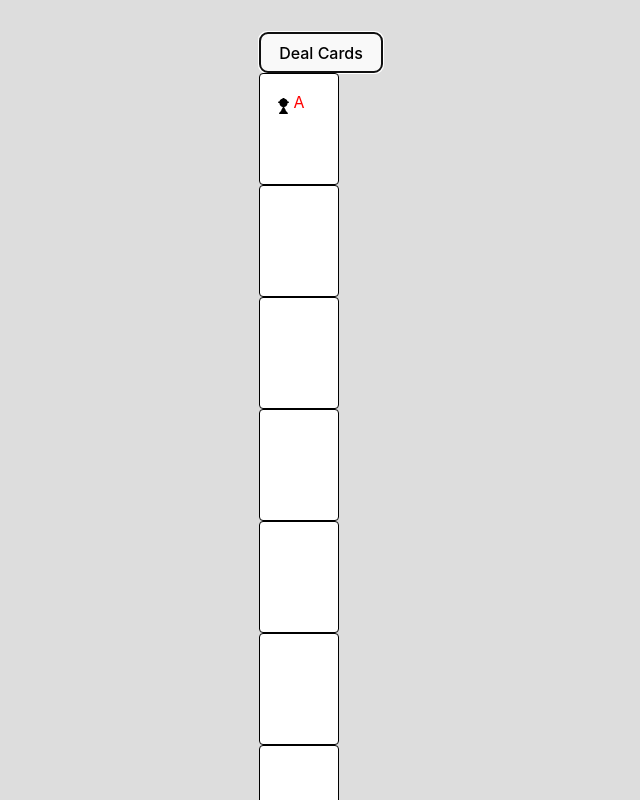
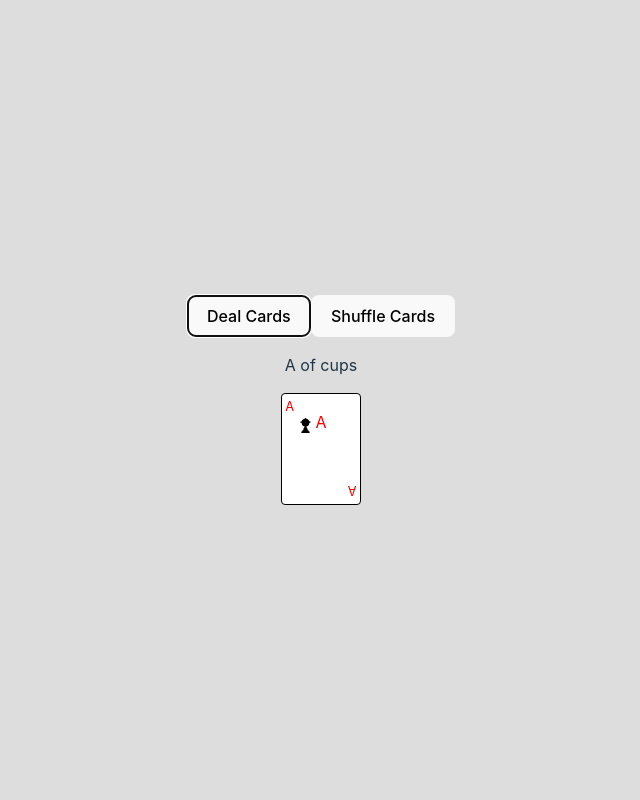
Before and after one commit to NekkidBear/CMO-CardGame, a React (Vite) app: page / in a window 1280 px wide. Both pictures are taken after a click on the button "Deal Cards". Shown: the top 800 px of the page, without its empty margins (319-959 px from the left). Built offline with nearby package versions, Linux system fonts and the light colour scheme.

Commit message:
correct ranks

```diff
--- a/src/Card/CardV2.jsx
+++ b/src/Card/CardV2.jsx
@@ -2,36 +2,36 @@ import React, {useState} from 'react';
 import './css-cards/Card.css'; // Import the CSS file with the provided styles
 import backImage from '../assets/back_image/card-back-black.png';
 
-function Card({ rank, suit, value }) {
+function Card({ rank, suit }) {
   let [isFaceDown, setIsFaceDown] = useState(false)
   const isRoyalRank = ['A', 'J', 'Q', 'K'].includes(rank);
 
-  const pipCount = isRoyalRank ? 1: value;
+  const pipCount = isRoyalRank ? 1: rank;
 
   const renderPips = () => {
     const pips = [];
     for (let i = 0; i < pipCount; i++) {
-      pips.push(<div key={i} className="pip" data-suit={suit} data-value={value} />);
+      pips.push(<div key={i} className="pip" data-suit={suit} data-rank={rank} />);
     }
     return pips;
   };
 
   const renderRoyalRank = () => (
     <>
-      <div className="pip royal-symbol" data-suit={suit} data-value={value} />
+      <div className="pip royal-symbol" data-suit={suit} data-rank={rank} />
       <span className="royal-rank">{rank}</span>
     </>
   );
 
   const renderCornerNumber = (position) => (
     <div className={`corner-number ${position}`}>
-      {value}
+      {rank}
       <div className="corner-symbol" data-suit={suit} />
     </div>
   );
 
   return (
-    <div className={`card ${suit}`} data-suit={suit} data-value={value} onClick={() => setIsFaceDown(!isFaceDown)}>
+    <div className={`card ${suit}`} data-suit={suit} data-rank={rank} onClick={() => setIsFaceDown(!isFaceDown)}>
       {isFaceDown? <img src={backImage} alt="Card back" className="card-back" /> :isRoyalRank ? renderRoyalRank() : renderPips()}
       {renderCornerNumber('top')}
       {renderCornerNumber('bottom')}
--- a/src/Card/css-cards/Card.css
+++ b/src/Card/css-cards/Card.css
@@ -460,3 +460,9 @@ body {
   grid-column-start: 2;
   transform: rotate(180deg);
 }
+
+.card-container {
+  display: flex;
+  flex-direction: row;
+  justify-content: space-around;
+}
--- a/src/Deck/Deck.jsx
+++ b/src/Deck/Deck.jsx
@@ -1,8 +1,8 @@
 import React, { useState } from "react";
-import PropTypes from 'prop-types'
+import PropTypes from "prop-types";
 import Card from "../Card/CardV2.jsx";
 
-function Deck({ numCardsToDeal = 13 }) { // Default value if not passed as prop
+function Deck({ numCardsToDeal = 1 }) {
   const initializeDeck = () => {
     let suits = [
       "cups",
@@ -14,16 +14,16 @@ function Deck({ numCardsToDeal = 13 }) { // Default value if not passed as prop
       "octograms",
       "terrapins",
     ];
-    let ranks = ["A", 2, 3, 4, 5, 6, 7, 8, 9, 10, "J", "Q", "K"];
+    let ranks = ["A", "2", "3", "4", "5", "6", "7", "8", "9", "10", "J", "Q", "K"];
     let colors = {
-        "cups": "#ff0000",
-        "crowns": "#ff0000",
-        "swords": "#ffaa00",
-        "elephants": "#ffaa00",
-        "staves":"00ff00",
-        "octograms":"00ff00",
-        "coins": "0000ff",
-        "terrapins": "0000ff",
+      cups: "#ff0000",
+      crowns: "#ff0000",
+      swords: "#ffaa00",
+      elephants: "#ffaa00",
+      staves: "00ff00",
+      octograms: "00ff00",
+      coins: "0000ff",
+      terrapins: "0000ff",
     };
 
     let deck = [];
@@ -36,25 +36,47 @@ function Deck({ numCardsToDeal = 13 }) { // Default value if not passed as prop
 
     return deck;
   };
-  Deck.propTypes = {numCardsToDeal: PropTypes.number,};
 
-
-  const [deck, setDeck] = useState(initializeDeck());
-  const [dealtCards, setDealtCards] = useState([]);
+  const [faceDownDeck, setFaceDownDeck] = useState(initializeDeck());
+  const [playerHand, setPlayerHand] = useState([]);
 
   const handleDealCards = () => {
-    setDealtCards(deck.slice(0, numCardsToDeal));
-    setDeck(prevDeck => prevDeck.slice(numCardsToDeal));
+    setPlayerHand(faceDownDeck.slice(0, numCardsToDeal));
+    setFaceDownDeck((prevDeck) => prevDeck.slice(numCardsToDeal));
   };
 
+  const shuffleCards = () => {
+    let shuffledDeck = [...faceDownDeck];
+    for (let i = shuffledDeck.length - 1; i > 0; i--) {
+      let j = Math.floor(Math.random() * (i + 1));
+      [shuffledDeck[i], shuffledDeck[j]] = [shuffledDeck[j], shuffledDeck[i]];
+    }
+    setFaceDownDeck(shuffledDeck);
+  };
+  console.log(playerHand);
   return (
     <div className="MasterDeck">
       <button onClick={handleDealCards}>Deal Cards</button>
-      {dealtCards.map((card, index) => (
-        <Card key={index} rank={card.rank} suit={card.suit} color={card.color} />
-      ))}
+      <button onClick={shuffleCards}>Shuffle Cards</button>
+      <div className="card-container">
+        {playerHand.map((card, index) => (
+          <div key={index}>
+            <p>
+              {card.rank} of {card.suit}
+            </p>
+            <Card
+              key={index}
+              rank={card.rank}
+              suit={card.suit}
+              color={card.color}
+            />
+          </div>
+        ))}
+      </div>
     </div>
   );
 }
 
+Deck.propTypes = { numCardsToDeal: PropTypes.number };
+
 export default Deck;
```
